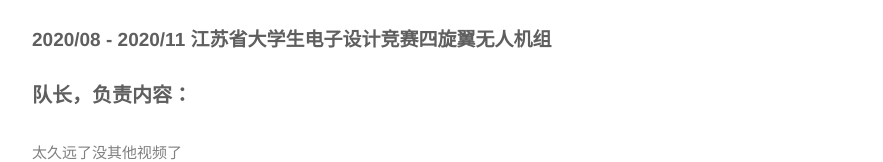
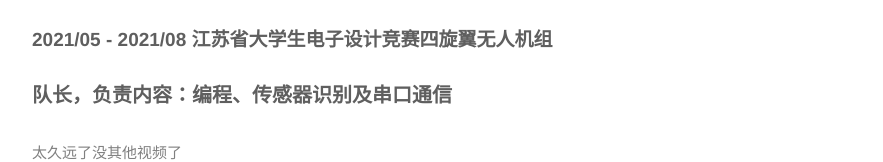
Before and after one commit to kevin529520/kevin529520.github.io, a plain HTML site: page 2024/08/08/hello-world/index.html in a window 1280 px wide. Shown: the part 2226-2388 px from the top of the page, without its empty margins (382-1265 px from the left). Drawn offline with Linux system fonts and the light colour scheme.

Commit message:
Site updated: 2024-08-24 16:51:53

```diff
--- a/2024/08/08/hello-world/index.html
+++ b/2024/08/08/hello-world/index.html
@@ -20,14 +20,16 @@
     <img width="250" src="/videos/unmannedcar2.gif" alt="GIF 2">
 </div>
 
-<h2 id="2020-08-2020-11-江苏省大学生电子设计竞赛四旋翼无人机组"><a href="#2020-08-2020-11-江苏省大学生电子设计竞赛四旋翼无人机组" class="headerlink" title="2020&#x2F;08 - 2020&#x2F;11 江苏省大学生电子设计竞赛四旋翼无人机组"></a>2020&#x2F;08 - 2020&#x2F;11 江苏省大学生电子设计竞赛四旋翼无人机组</h2><h1 id="队长，负责内容："><a href="#队长，负责内容：" class="headerlink" title="队长，负责内容："></a>队长，负责内容：</h1><p>太久远了没其他视频了<br><img style="display: block; margin: 0 auto;" width="300" src="/videos/quadrator.gif" alt="Example GIF"></p>
+<h2 id="2021-05-2021-08-江苏省大学生电子设计竞赛四旋翼无人机组"><a href="#2021-05-2021-08-江苏省大学生电子设计竞赛四旋翼无人机组" class="headerlink" title="2021&#x2F;05 - 2021&#x2F;08 江苏省大学生电子设计竞赛四旋翼无人机组"></a>2021&#x2F;05 - 2021&#x2F;08 江苏省大学生电子设计竞赛四旋翼无人机组</h2><h1 id="队长，负责内容：编程、传感器识别及串口通信"><a href="#队长，负责内容：编程、传感器识别及串口通信" class="headerlink" title="队长，负责内容：编程、传感器识别及串口通信"></a>队长，负责内容：编程、传感器识别及串口通信</h1><p>太久远了没其他视频了<br><img style="display: block; margin: 0 auto;" width="300" src="/videos/quadrator.gif" alt="Example GIF"></p>
 <h2 id="2020-02-2021-05-江苏省大学生创新训练计划"><a href="#2020-02-2021-05-江苏省大学生创新训练计划" class="headerlink" title="2020&#x2F;02 - 2021&#x2F;05 江苏省大学生创新训练计划"></a>2020&#x2F;02 - 2021&#x2F;05 江苏省大学生创新训练计划</h2><h1 id="项目负责人，负责内容：设计仿生扑翼飞行器的结构及硬件电路，通过遥控器控制其稳定飞行及偏转。"><a href="#项目负责人，负责内容：设计仿生扑翼飞行器的结构及硬件电路，通过遥控器控制其稳定飞行及偏转。" class="headerlink" title="项目负责人，负责内容：设计仿生扑翼飞行器的结构及硬件电路，通过遥控器控制其稳定飞行及偏转。"></a>项目负责人，负责内容：设计仿生扑翼飞行器的结构及硬件电路，通过遥控器控制其稳定飞行及偏转。</h1><h1 id="结果：两项发明专利授权（一篇一作），省级项目优秀结题（校前10-）。"><a href="#结果：两项发明专利授权（一篇一作），省级项目优秀结题（校前10-）。" class="headerlink" title="结果：两项发明专利授权（一篇一作），省级项目优秀结题（校前10%）。"></a>结果：两项发明专利授权（一篇一作），省级项目优秀结题（校前10%）。</h1><p>飞行展示：<br><img style="display: block; margin: 0 auto;" width="500" src="/videos/flap_x_wing.gif" alt="Example GIF"> </p>
 <p> 爬行展示：</p>
 <div style="display: flex; justify-content: center; gap: 10px;">
     <img width="250" src="/videos/flapping_wing_climb.gif" alt="GIF 1">
     <img width="250" src="/videos/flapping_wing_climb2.gif" alt="GIF 2">
 </div>
-
+爬行机构仿真：
+舵机驱动尾翼（控制扑翼偏转）同时可驱动爬行机构，进一步实现轻量化设计
+<img style="display: block; margin: 0 auto;" width="500" src="/videos/climbing_simulation.gif" alt="Example GIF">
 
 
 
```
Also changed, not shown: archives/2024/08/index.html (+4 -2 lines), archives/2024/index.html (+4 -2 lines), archives/index.html (+4 -2 lines), index.html (+4 -2 lines), 1 other file.
